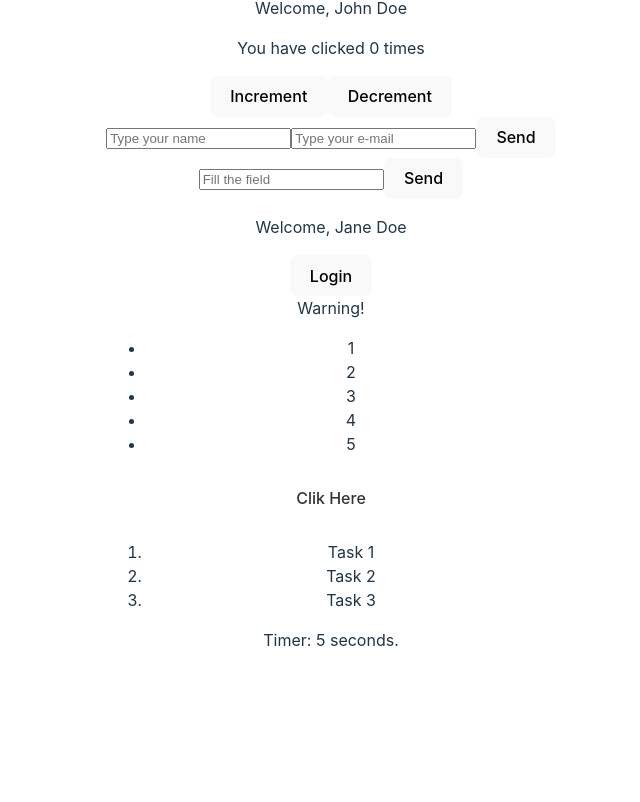
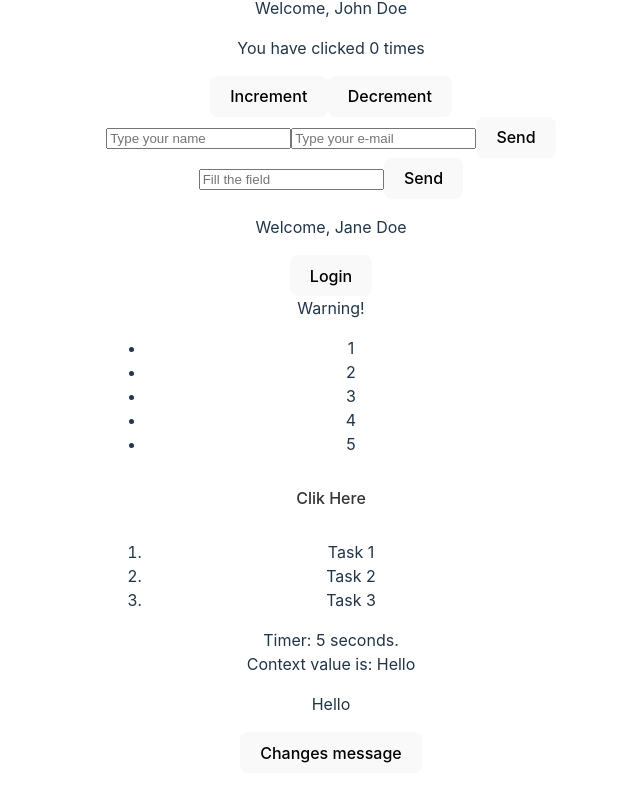
Before and after one commit to carolina-abe/react-studies, a React (Vite) app: page / in a window 1280 px wide. Shown: the part 252-1054 px from the top of the page, without its empty margins (309-949 px from the left). Before the commit the page ends 936 px from the top, so only its background shows below. Built offline with nearby package versions, Linux system fonts and the light colour scheme.

Commit message:
useContext concepts and examples

```diff
--- a/src/App.jsx
+++ b/src/App.jsx
@@ -11,6 +11,9 @@ import { NumberList } from './components/NumberList'
 import { StyledButton } from './components/StyledButton'
 import { TaskList } from './components/TaskList'
 import { Timer } from './components/Timer'
+import { MyContextProvider } from './contexts/MyContext'
+import { ConsumeContext } from './components/ConsumeContext'
+import { ChangesValuesWithContext } from './components/ChangesValuesWithContext'
 
 function App() {
   return (
@@ -28,6 +31,11 @@ function App() {
       <StyledButton />
       <TaskList tasks={[{id: 1, text: 'Task 1'}, {id: 2, text: 'Task 2'}, {id: 3, text: 'Task 3'}]} />
       <Timer />
+      {/* pass the provider to component to access the props*/}
+      <MyContextProvider>
+        <ConsumeContext />
+        <ChangesValuesWithContext />
+      </MyContextProvider>
     </>
   )
 }
--- /dev/null
+++ b/src/components/ChangesValuesWithContext/index.jsx
@@ -0,0 +1,14 @@
+import { useContext } from "react"
+import { MyContext } from "../../contexts/MyContext"
+
+export const ChangesValuesWithContext = () => {
+  // extracted function from context
+  const {message, setMessage } = useContext(MyContext)
+
+  return (
+    <div>
+      <p>{message}</p>
+      <button onClick={() => setMessage("Message changed")}>Changes message</button>
+    </div>
+  )
+}
--- /dev/null
+++ b/src/components/ConsumeContext/index.jsx
@@ -0,0 +1,11 @@
+import { useContext } from "react"
+import { MyContext } from "../../contexts/MyContext"
+
+export const ConsumeContext = () => {
+   // extracted data from context
+  const {message} = useContext(MyContext)
+
+  return (
+    <div>Context value is: {message}</div>
+  )
+}
--- /dev/null
+++ b/src/contexts/MyContext.jsx
@@ -0,0 +1,19 @@
+import { useState, createContext } from "react";
+
+export const MyContext = createContext()
+
+export const MyContextProvider = ({ children }) => {
+  const [message, setMessage] = useState("Hello")
+
+  // what is sended to components to consume
+  const contextValue = {
+    message,
+    setMessage
+  }
+
+  return(
+    <MyContext.Provider value={contextValue}>
+      {children}
+    </MyContext.Provider>
+  )
+}
```
